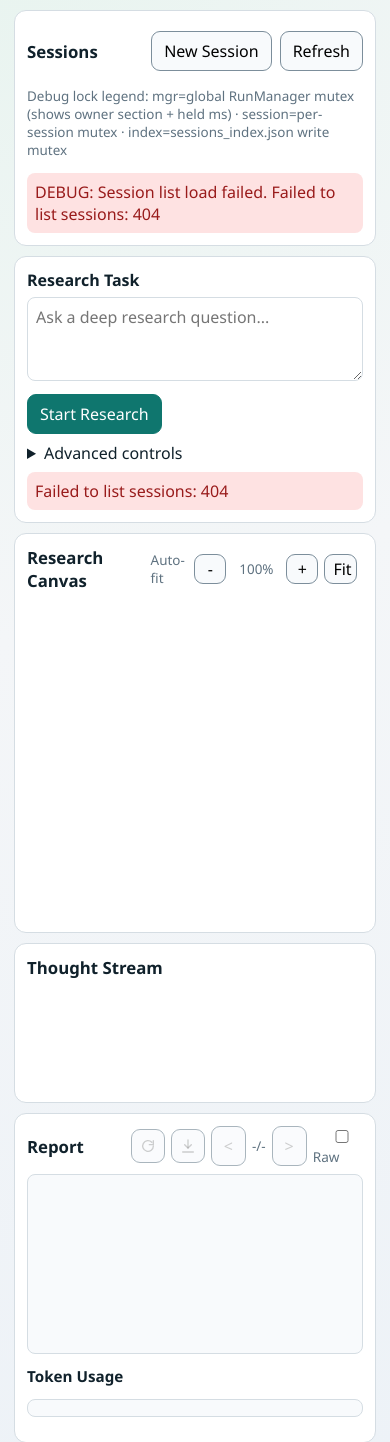
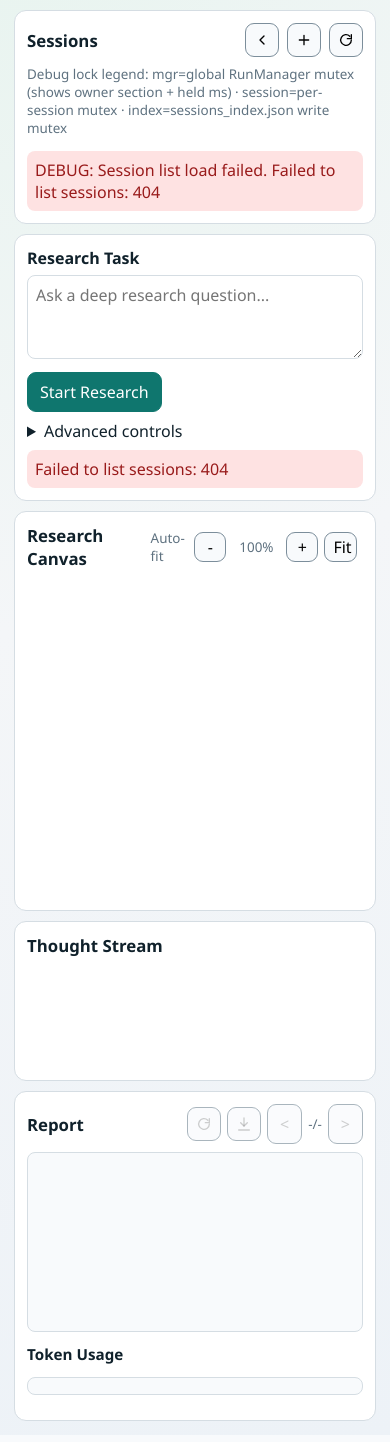
Before and after one commit to tl265/SearchBarbara, a Python web app: template app/templates/index_v2.html in a window 390 px wide. Shown: the part 66-1508 px from the top of the page. After the commit the page ends 1487 px from the top, so only its background shows below. Run offline with Jinja, Linux system fonts and the light colour scheme; the template is opened without the code that fills it: most values are stand-ins (such as "Sample title", 1, 10 or a date in 2020).

Commit message:
Refactor sessions rail UI and remove report raw mode

```diff
--- a/app/static/app_v2.js
+++ b/app/static/app_v2.js
@@ -11,6 +11,7 @@ const runMeta = document.getElementById("runMeta");
 const stopReasonEl = document.getElementById("stopReason");
 const errorBanner = document.getElementById("errorBanner");
 const sessionListEl = document.getElementById("sessionList");
+const sessionRailToggleBtn = document.getElementById("sessionRailToggleBtn");
 const newSessionBtn = document.getElementById("newSessionBtn");
 const refreshSessionsBtn = document.getElementById("refreshSessionsBtn");
 const contextMetaEl = document.getElementById("contextMeta");
@@ -37,10 +38,8 @@ const canvasEl = document.getElementById("canvas");
 const thoughtStreamEl = document.getElementById("thoughtStream");
 const latestThoughtEl = document.getElementById("latestThought");
 const coverageNoteEl = document.getElementById("coverageNote");
-const reportRawEl = document.getElementById("reportRaw");
 const reportRenderedEl = document.getElementById("reportRendered");
 const usageEl = document.getElementById("usage");
-const rawToggleEl = document.getElementById("rawToggle");
 const reportPrevBtn = document.getElementById("reportPrevBtn");
 const reportNextBtn = document.getElementById("reportNextBtn");
 const reportVersionLabel = document.getElementById("reportVersionLabel");
@@ -49,6 +48,7 @@ const APP_CONFIG = (window.APP_CONFIG && typeof window.APP_CONFIG === "object")
   : {};
 const SESSION_SYNC_CHANNEL = "searchbarbara:sessions:v1";
 const SESSION_SYNC_STORAGE_KEY = "searchbarbara:sessions:signal";
+const SESSION_RAIL_COLLAPSED_KEY = "sb_sessions_rail_collapsed";
 const SESSION_SYNC_TAB_ID = (() => {
   try {
     if (window.crypto && typeof window.crypto.randomUUID === "function") {
@@ -131,6 +131,33 @@ function setReportButtonVisual(generating) {
   reportBtn.setAttribute("aria-label", label);
 }
 
+function setSessionsRailCollapsed(collapsed, persist = true) {
+  const on = !!collapsed;
+  if (document && document.body) {
+    document.body.classList.toggle("sessions-collapsed", on);
+  }
+  if (sessionRailToggleBtn) {
+    sessionRailToggleBtn.classList.toggle("is-collapsed", on);
+    sessionRailToggleBtn.setAttribute("aria-label", on ? "Expand sessions panel" : "Collapse sessions panel");
+    sessionRailToggleBtn.setAttribute("title", on ? "Expand sessions panel" : "Collapse sessions panel");
+  }
+  if (persist) {
+    try {
+      localStorage.setItem(SESSION_RAIL_COLLAPSED_KEY, on ? "1" : "0");
+    } catch (_err) {
+      // no-op
+    }
+  }
+}
+
+function loadSessionsRailCollapsed() {
+  try {
+    return localStorage.getItem(SESSION_RAIL_COLLAPSED_KEY) === "1";
+  } catch (_err) {
+    return false;
+  }
+}
+
 function esc(s) {
   return String(s || "").replace(/[&<>\"]/g, (c) => ({
     "&": "&amp;",
@@ -192,7 +219,6 @@ function resetWorkspaceForNewSession() {
   stopReasonEl.textContent = "";
   latestThoughtEl.textContent = "";
   coverageNoteEl.textContent = "";
-  reportRawEl.textContent = "";
   reportRenderedEl.innerHTML = "";
   tokenSummaryEl.textContent = "-";
   usageEl.textContent = "";
@@ -950,15 +976,27 @@ function renderSessions() {
         ? `Locks: mgr=${esc(String(s.lock_debug.manager_lock || "-"))}${s.lock_debug.manager_lock_owner_section ? `(${esc(String(s.lock_debug.manager_lock_owner_section || ""))})` : ""}${Number(s.lock_debug.manager_lock_held_ms || 0) > 0 ? ` ${Math.round(Number(s.lock_debug.manager_lock_held_ms || 0))}ms` : ""} · session=${esc(String(s.lock_debug.session_lock || "-"))} · index=${esc(String(s.lock_debug.index_write_lock || "-"))}`
         : "";
       return `<div class="session-row${active}" data-session-id="${esc(sid)}">
-        <div>
-          <div class="session-title">${esc(title)}</div>
+        <div class="session-main">
+          <div class="session-title" title="${esc(title)}">${esc(title)}</div>
           <div class="session-meta">Research: ${esc(research)} · Report: ${esc(report)} · ${esc(updated)}</div>
           ${lockDbg ? `<div class="session-meta muted">${lockDbg}</div>` : ""}
         </div>
         <div class="session-actions">
-          <button type="button" data-action="open" data-session-id="${esc(sid)}">Open</button>
-          <button type="button" data-action="rename" data-session-id="${esc(sid)}">Rename</button>
-          <button type="button" data-action="delete" data-session-id="${esc(sid)}">Delete</button>
+          <button
+            type="button"
+            class="session-delete-btn"
+            data-action="delete"
+            data-session-id="${esc(sid)}"
+            aria-label="Delete session"
+            title="Delete session"
+          >
+            <svg class="icon" viewBox="0 0 24 24" aria-hidden="true">
+              <path d="M4 7h16" fill="none" stroke="currentColor" stroke-width="2" stroke-linecap="round"/>
+              <path d="M10 11v6M14 11v6" fill="none" stroke="currentColor" stroke-width="2" stroke-linecap="round"/>
+              <path d="M6 7l1 12h10l1-12" fill="none" stroke="currentColor" stroke-width="2" stroke-linecap="round" stroke-linejoin="round"/>
+              <path d="M9 7V5h6v2" fill="none" stroke="currentColor" stroke-width="2" stroke-linecap="round" stroke-linejoin="round"/>
+            </svg>
+          </button>
         </div>
       </div>`;
     })
@@ -1320,12 +1358,6 @@ function markdownToHtml(md) {
     out.push("</ul>");
   }
   return out.join("\n");
-}
-
-function toggleReportMode() {
-  const raw = !!rawToggleEl.checked;
-  reportRawEl.classList.toggle("hidden", !raw);
-  reportRenderedEl.classList.toggle("hidden", raw);
 }
 
 function upsertThought(text, meta) {
@@ -2073,9 +2105,7 @@ function applySnapshot(snap) {
     usageEl.textContent = "";
   }
 
-  reportRawEl.textContent = reportText;
   reportRenderedEl.innerHTML = markdownToHtml(reportText);
-  toggleReportMode();
 
   const executionState = String(snap.execution_state || "").toLowerCase();
   const researchState = String(snap.research_state || "").toLowerCase();
@@ -2645,8 +2675,6 @@ reportNextBtn.addEventListener("click", async () => {
   }
 });
 
-rawToggleEl.addEventListener("change", toggleReportMode);
-
 zoomOutBtn.addEventListener("click", () => {
   autoFitCanvas = false;
   canvasZoom = clamp(canvasZoom - 0.05, MIN_CANVAS_ZOOM, MAX_CANVAS_ZOOM);
@@ -2737,29 +2765,16 @@ if (sessionListEl) {
   sessionListEl.addEventListener("click", async (evt) => {
     const target = evt.target;
     if (!(target instanceof HTMLElement)) return;
-    const action = String(target.getAttribute("data-action") || "");
-    const sid = String(target.getAttribute("data-session-id") || "");
-    if (!action || !sid) return;
+    const deleteBtn = target.closest("button[data-action='delete']");
+    const row = target.closest(".session-row");
+    const sid = String(
+      (deleteBtn && deleteBtn.getAttribute("data-session-id"))
+      || (row && row.getAttribute("data-session-id"))
+      || ""
+    );
+    if (!sid) return;
     try {
-      if (action === "open") {
-        await openSession(sid, { updateUrl: true });
-        return;
-      }
-      if (action === "rename") {
-        const current = sessions.find((s) => String(s.session_id || "") === sid);
-        const next = window.prompt("Rename session:", String((current && current.title) || sid));
-        if (!next || !next.trim()) return;
-        const rsp = await fetch(`/api/sessions/${sid}`, {
-          method: "PATCH",
-          headers: { "Content-Type": "application/json" },
-          body: JSON.stringify({ title: next.trim() }),
-        });
-        if (!rsp.ok) throw new Error(`Rename failed: ${rsp.status}`);
-        await fetchSessions();
-        emitSessionMutation("rename", sid);
-        return;
-      }
-      if (action === "delete") {
+      if (deleteBtn) {
         const ok = window.confirm("Delete this session? This removes its saved state.");
         if (!ok) return;
         const rsp = await fetch(`/api/sessions/${sid}`, { method: "DELETE" });
@@ -2774,11 +2789,23 @@ if (sessionListEl) {
         }
         await fetchSessions();
         emitSessionMutation("delete", sid);
+        return;
+      }
+      if (row) {
+        await openSession(sid, { updateUrl: true });
       }
     } catch (err) {
       const detail = err && err.message ? err.message : String(err);
-      showError(`Session ${action} failed: ${detail}`);
-    }
+      showError(`Session action failed: ${detail}`);
+    }
+  });
+}
+
+setSessionsRailCollapsed(loadSessionsRailCollapsed(), false);
+if (sessionRailToggleBtn) {
+  sessionRailToggleBtn.addEventListener("click", () => {
+    const collapsed = !!(document && document.body && document.body.classList.contains("sessions-collapsed"));
+    setSessionsRailCollapsed(!collapsed, true);
   });
 }
 
--- a/app/static/styles_v2.css
+++ b/app/static/styles_v2.css
@@ -13,6 +13,7 @@
   --skipped: #64748b;
   --stopped: #9a3412;
   --sufficient: #0f766e;
+  --sessions-rail-width: 300px;
 }
 
 * { box-sizing: border-box; }
@@ -78,6 +79,46 @@ h1 { margin: 0; font-size: 1.4rem; }
 
 .prompt-dock { margin-bottom: 10px; }
 .session-dock { margin-bottom: 10px; }
+.app-layout {
+  display: grid;
+  grid-template-columns: var(--sessions-rail-width) minmax(0, 1fr);
+  gap: 10px;
+  align-items: start;
+}
+.app-main {
+  min-width: 0;
+}
+.session-rail {
+  position: sticky;
+  top: 12px;
+  height: calc(100vh - 24px);
+  max-height: calc(100vh - 24px);
+  margin-bottom: 0;
+  display: flex;
+  flex-direction: column;
+  min-height: 0;
+}
+body.sessions-collapsed {
+  --sessions-rail-width: 56px;
+}
+body.sessions-collapsed .session-rail h2,
+body.sessions-collapsed #newSessionBtn,
+body.sessions-collapsed #refreshSessionsBtn,
+body.sessions-collapsed #sessionList {
+  display: none;
+}
+body.sessions-collapsed .session-rail .section-head {
+  justify-content: center;
+}
+body.sessions-collapsed .session-rail .dock-controls {
+  margin: 0;
+}
+.session-rail .section-head {
+  flex: 0 0 auto;
+}
+.session-rail .dock-controls {
+  margin: 0;
+}
 .context { margin-bottom: 10px; }
 .context-in-advanced {
   margin-top: 12px;
@@ -225,6 +266,11 @@ button:disabled {
   max-height: 220px;
   overflow: auto;
 }
+.session-rail .session-list {
+  max-height: none;
+  min-height: 0;
+  flex: 1 1 auto;
+}
 .session-row {
   border: 1px solid var(--line);
   border-radius: 8px;
@@ -234,10 +280,18 @@ button:disabled {
   grid-template-columns: 1fr auto;
   gap: 8px;
   align-items: center;
+  cursor: pointer;
+}
+.session-row:hover {
+  border-color: #93c5fd;
+  box-shadow: 0 0 0 1px #dbeafe;
 }
 .session-row.active {
   border-color: #2563eb;
   box-shadow: 0 0 0 1px #bfdbfe;
+}
+.session-main {
+  min-width: 0;
 }
 .session-title {
   font-weight: 600;
@@ -256,6 +310,33 @@ button:disabled {
 .session-actions button {
   padding: 4px 8px;
   font-size: 0.82rem;
+  cursor: pointer;
+}
+.session-icon-btn {
+  width: 32px;
+  height: 32px;
+  min-width: 32px;
+  padding: 0;
+}
+.session-icon-btn .icon {
+  width: 15px;
+  height: 15px;
+}
+.session-actions .session-delete-btn {
+  width: 28px;
+  height: 28px;
+  min-width: 28px;
+  padding: 0;
+  display: inline-flex;
+  align-items: center;
+  justify-content: center;
+}
+.session-actions .session-delete-btn .icon {
+  width: 14px;
+  height: 14px;
+}
+body.sessions-collapsed .session-toggle-icon {
+  transform: rotate(180deg);
 }
 
 .content-grid {
@@ -268,6 +349,17 @@ button:disabled {
   gap: 10px;
   width: 100%;
   min-width: 0;
+}
+
+@media (max-width: 1100px) {
+  .app-layout {
+    grid-template-columns: 1fr;
+  }
+  .session-rail {
+    position: static;
+    height: auto;
+    max-height: none;
+  }
 }
 .canvas {
   grid-area: canvas;
@@ -612,8 +704,6 @@ details.node-section {
 }
 .hidden { display: none; }
 .muted { color: var(--muted); font-size: 0.84rem; }
-.raw-toggle { font-size: 0.85rem; color: var(--muted); }
-
 @media (max-width: 1100px) {
   .content-grid {
     grid-template-columns: 1fr;
--- a/app/templates/index_v2.html
+++ b/app/templates/index_v2.html
@@ -27,17 +27,51 @@
       </div>
     </header>
 
-    <section class="session-dock card">
+    <div class="app-layout">
+    <aside class="session-dock session-rail card">
       <div class="section-head">
         <h2>Sessions</h2>
         <div class="dock-controls">
-          <button id="newSessionBtn" type="button">New Session</button>
-          <button id="refreshSessionsBtn" type="button">Refresh</button>
+          <button
+            id="sessionRailToggleBtn"
+            class="icon-btn session-icon-btn"
+            type="button"
+            aria-label="Collapse sessions panel"
+            title="Collapse sessions panel"
+          >
+            <svg class="icon session-toggle-icon" viewBox="0 0 24 24" aria-hidden="true">
+              <path d="m15 6-6 6 6 6" fill="none" stroke="currentColor" stroke-width="2" stroke-linecap="round" stroke-linejoin="round"/>
+            </svg>
+          </button>
+          <button
+            id="newSessionBtn"
+            class="icon-btn session-icon-btn"
+            type="button"
+            aria-label="New session"
+            title="New session"
+          >
+            <svg class="icon" viewBox="0 0 24 24" aria-hidden="true">
+              <path d="M12 5v14M5 12h14" fill="none" stroke="currentColor" stroke-width="2" stroke-linecap="round"/>
+            </svg>
+          </button>
+          <button
+            id="refreshSessionsBtn"
+            class="icon-btn session-icon-btn"
+            type="button"
+            aria-label="Refresh sessions"
+            title="Refresh sessions"
+          >
+            <svg class="icon" viewBox="0 0 24 24" aria-hidden="true">
+              <path d="M20 12a8 8 0 1 1-2.34-5.66" fill="none" stroke="currentColor" stroke-width="2" stroke-linecap="round"/>
+              <path d="M20 4v6h-6" fill="none" stroke="currentColor" stroke-width="2" stroke-linecap="round" stroke-linejoin="round"/>
+            </svg>
+          </button>
         </div>
       </div>
       <div id="sessionList" class="session-list"></div>
-    </section>
+    </aside>
 
+    <div class="app-main">
     <section class="prompt-dock card">
       <label for="task" class="dock-label">Research Task</label>
       <textarea id="task" rows="3" placeholder="Ask a deep research question..."></textarea>
@@ -142,16 +176,16 @@
             <button id="reportPrevBtn" type="button" disabled>&lt;</button>
             <span id="reportVersionLabel" class="muted">-/-</span>
             <button id="reportNextBtn" type="button" disabled>&gt;</button>
-            <label class="raw-toggle"><input id="rawToggle" type="checkbox" /> Raw</label>
           </div>
         </div>
         <div id="coverageNote" class="muted"></div>
-        <pre id="reportRaw" class="report-body hidden"></pre>
         <div id="reportRendered" class="report-body rendered"></div>
         <h3>Token Usage</h3>
         <pre id="usage" class="usage"></pre>
       </section>
     </main>
+    </div>
+    </div>
   </div>
   <script>
     window.APP_CONFIG = {
```
